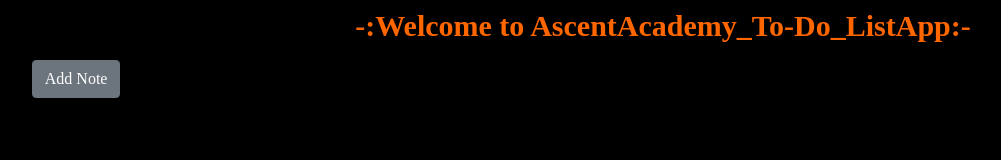
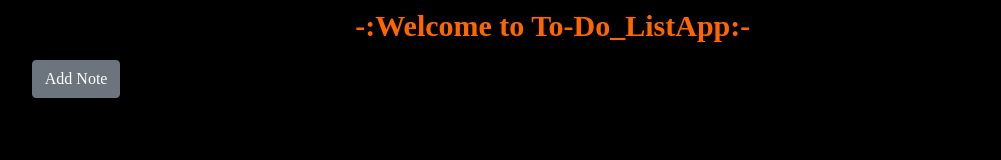
Before and after one commit to abhijitmondal121/AscentAcademy_To-Do_ListApp, a plain HTML site: page index.html in a window 1280 px wide. Shown: the whole page, without its empty margins (61-1062 px from the left). Drawn offline with nearby package versions, Linux system fonts and the light colour scheme.

Commit message:
Update index.html

```diff
--- a/index.html
+++ b/index.html
@@ -16,7 +16,7 @@
   <body>
     <div class="main-container">
         <div class="container1 mt-2">
-          <h1 style="color:#ff6600; margin-left:28%;font-weight:bold;font-size:30px;">-:Welcome to AscentAcademy_To-Do_ListApp:-</h1>
+          <h1 style="color:#ff6600; margin-left:28%;font-weight:bold;font-size:30px;">-:Welcome to To-Do_ListApp:-</h1>
             <button class="btn btn-secondary mt-2" onclick=typeNote()>Add Note</button>
 
         </div>
```
